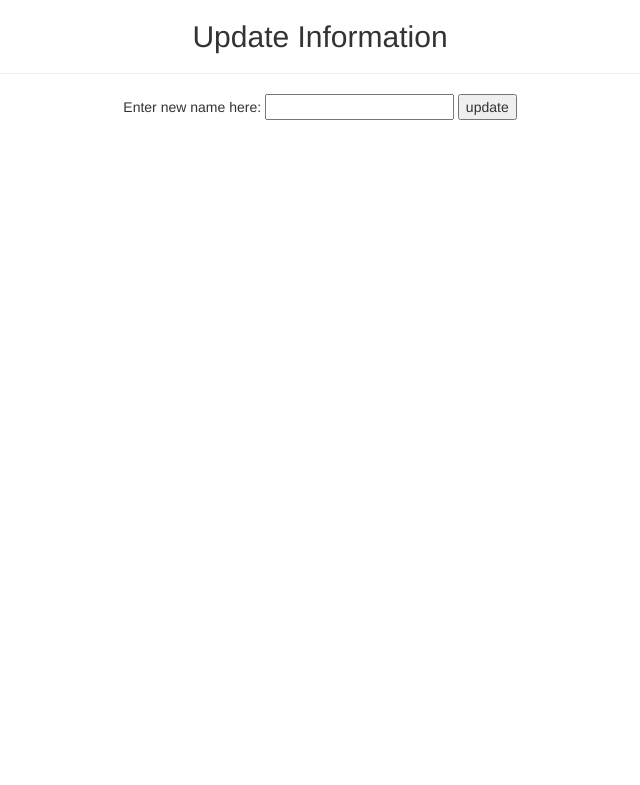
After one commit to notbd/Peer-Learning, a Flask app: page /update/ in a window 1280 px wide. The commit adds this page. Shown: the top 785 px of the page, without its empty margins (320-960 px from the left). Run offline with Flask 2, Linux system fonts and the light colour scheme; some libraries are stand-ins or nearby versions.

Commit message:
Add a simple UPDATE function with raw SQL query

```diff
--- a/application.py
+++ b/application.py
@@ -171,6 +171,23 @@ def student_dashboard():
 
     return render_template("student_dashboard.html", current_user=flask_login.current_user)
 
+@application.route('/update/')
+def update():
+    name = request.args.get('name')
+    return render_template('update.html')
+
+@application.route('/updateaction/', methods=['POST'])
+def updateaction():
+    params = request.args if request.method == 'GET' else request.form
+    newname = params.get('name')
+    try:
+        db.session.execute('UPDATE user SET name = "%s" WHERE email = "%s"' % (newname, flask_login.current_user.email))
+        db.session.commit()
+        db.session.close()
+    except Exception as e:
+        db.session.rollback()
+        return str(e)
+    return redirect(url_for('student_dashboard'))
 
 @login_manager.user_loader
 def user_loader(email):
--- a/templates/student_dashboard.html
+++ b/templates/student_dashboard.html
@@ -12,6 +12,9 @@
       </div>
 
 <hr>
+<form action="/update" method="get">
+    <button type="submit" style="float: right;">Change personal information</button>
+</form>
 
 </div>
 
--- /dev/null
+++ b/templates/update.html
@@ -0,0 +1,21 @@
+{% extends "base.html" %} {% import 'macros.html' as macros %}
+{% block content %}
+  <head>
+    <meta charset="UTF-8">
+    <title>Update Information</title>
+  </head>
+  <body>
+
+    <div align="center">
+      <h2>Update Information</h2>
+    </div>
+
+    <hr>
+    <div align="center">
+      <form action='/updateaction/' method="post">
+        Enter new name here: <input type="text" name="name" value=""/>
+        <input type="submit" value="update">
+      </form>
+    </div>
+  </body>
+  {% endblock %}
```
